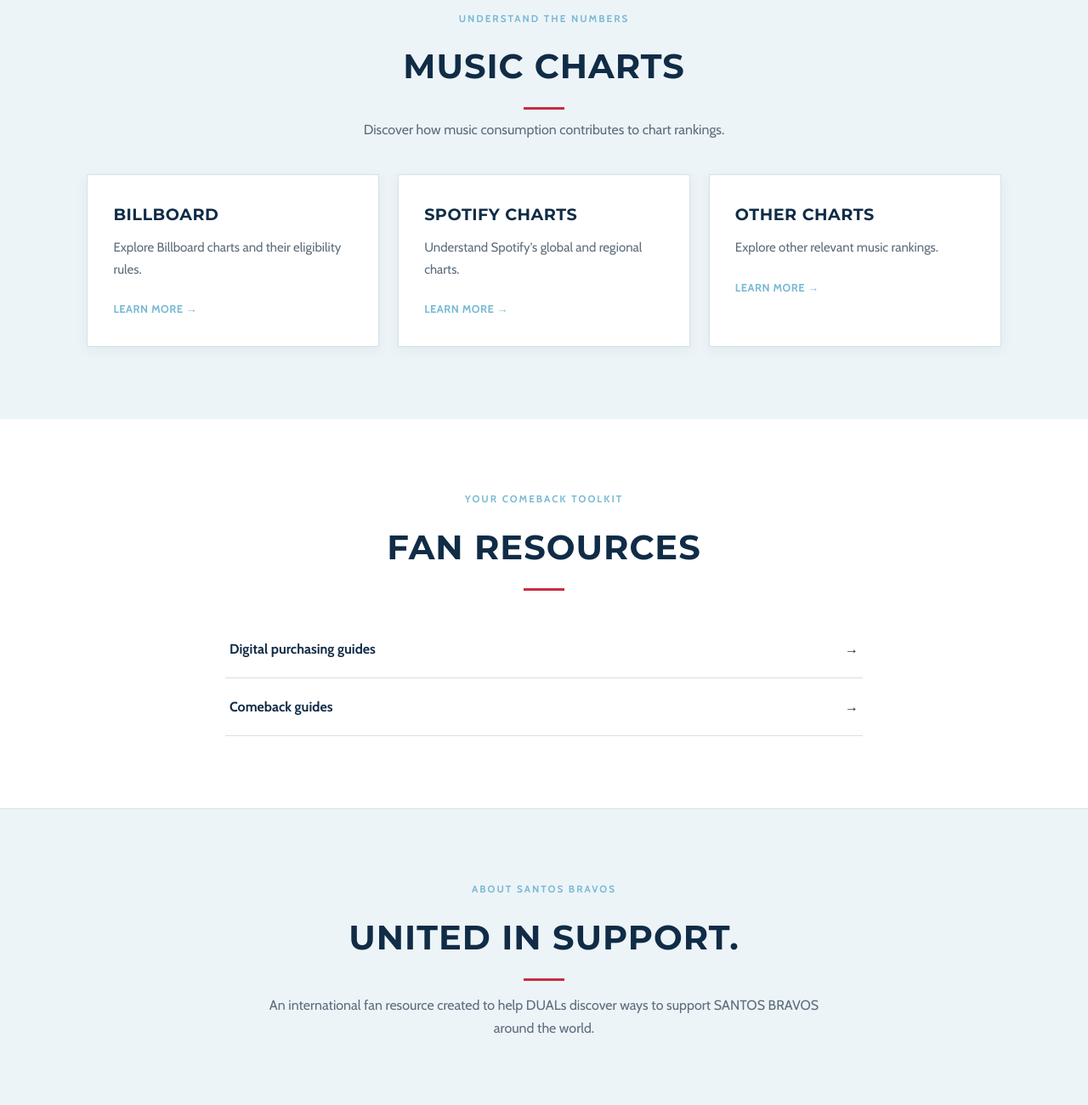
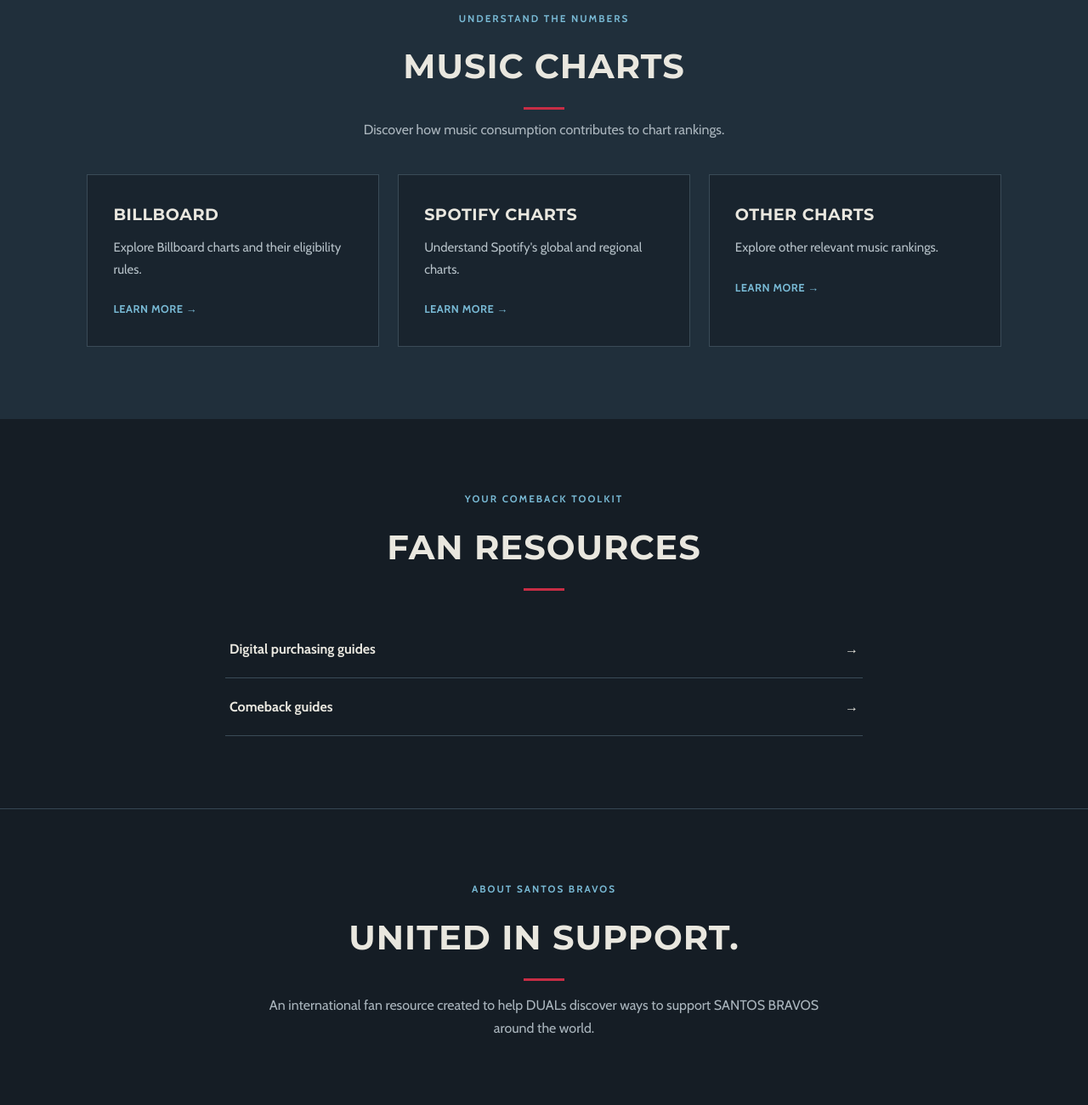
Before and after one commit to SantosBravosUS/StreamingGuide, a plain HTML site: page index.html in a window 1280 px wide. Shown: the part 4420-5720 px from the top of the page at 85% size. Drawn offline with nearby package versions, Linux system fonts and the light colour scheme; a script that the page names is missing.

Commit message:
Restore homepage theme and isolate Spotify light theme

```diff
--- a/css/styles.css
+++ b/css/styles.css
@@ -1202,62 +1202,3 @@ body {
     top: 0;
     z-index: 1000;
 }
-
-/* LIGHT CONTENT THEME — SANTOS BRAVOS */
-
-.section {
-    background: #ffffff;
-    color: #263746;
-}
-
-.section h2,
-.about h2 {
-    color: #102c46;
-}
-
-.section-description {
-    color: #5d6d7c;
-}
-
-.section-blue {
-    background: #edf4f8;
-}
-
-.card {
-    background: #ffffff;
-    border: 1px solid #d5e0e8;
-    color: #263746;
-    box-shadow: 0 4px 14px rgba(16, 44, 70, 0.06);
-}
-
-.card h3 {
-    color: #102c46;
-}
-
-.card p {
-    color: #5d6d7c;
-}
-
-.card:hover {
-    border-color: #176b91;
-    box-shadow: 0 8px 22px rgba(16, 44, 70, 0.12);
-}
-
-.resource-list a {
-    color: #102c46;
-    border-bottom: 1px solid #d5e0e8;
-}
-
-.about {
-    background: #edf4f8;
-    color: #263746;
-    border-top: 1px solid #d5e0e8;
-}
-
-.about h2 {
-    color: #102c46;
-}
-
-.about p {
-    color: #5d6d7c;
-}
```
Also changed, not shown: guides/streaming/spotify.html (+19 -0 lines).
